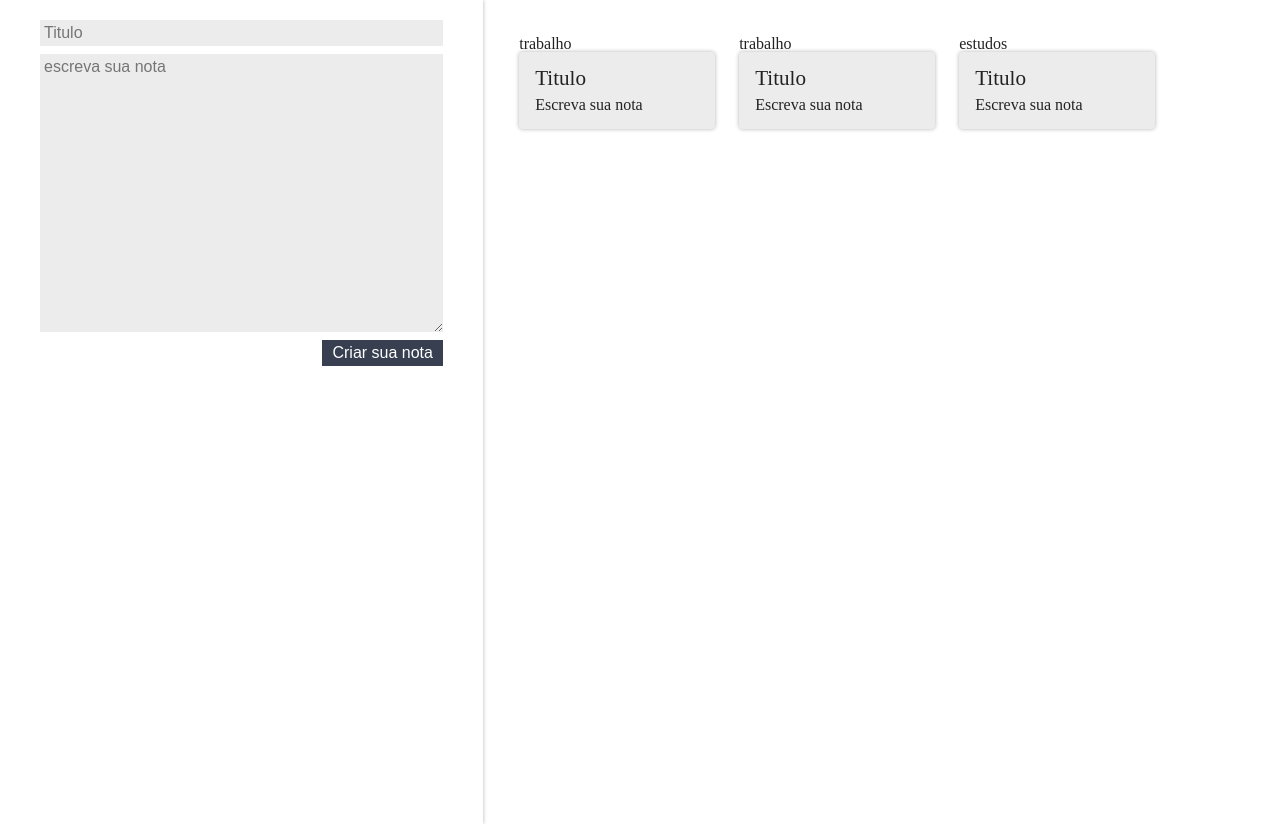
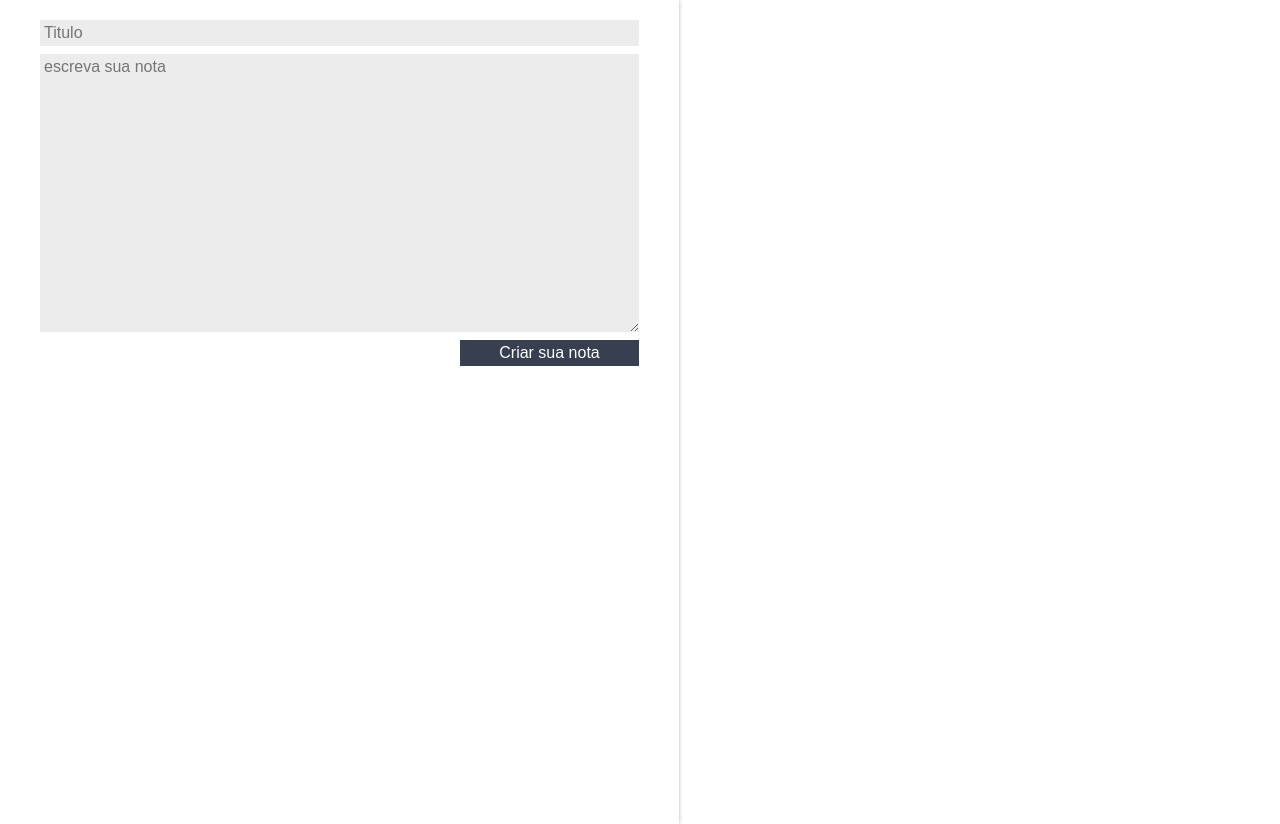
Before and after one commit to LucasMeyble/alura, a React (Create React App) app in the folder entendendo_react/ceep/: page / in a window 1280 px wide. Built offline with nearby package versions, Linux system fonts and the light colour scheme.

Commit message:
array para criar nova nota

```diff
--- a/entendendo_react/ceep/src/App.js
+++ b/entendendo_react/ceep/src/App.js
@@ -6,15 +6,23 @@
 
 class App extends Component{
 
+  constructor(){
+    super()
+    this.notas = [];
+  }
+
   criarNota(titulo, texto){
-    console.log(`nova nota foi criada ${titulo} ${texto}`);
+    const novaNota = {titulo, texto}
+
+    this.notas.push(novaNota);
+    console.log(this.notas.length)
   }
 
   render(){
     return (
       <section className='conteudo'>
-        <FormularioCadastro criarNota={this.criarNota}/>
-        <ListaDeNotas />
+        <FormularioCadastro criarNota={this.criarNota.bind(this)}/>
+        <ListaDeNotas notas={this.notas}/>
       </section>
     );
   }
--- a/entendendo_react/ceep/src/components/ListaDeNotas/ListaDeNotas.jsx
+++ b/entendendo_react/ceep/src/components/ListaDeNotas/ListaDeNotas.jsx
@@ -4,14 +4,15 @@
 
 class ListaDeNotas extends Component{
 
+
+
     render(){
         return(
             <ul className='lista-notas'>
                 {/* eu crio um array e mando os itens por categorias */}
-                { Array.of('trabalho', 'trabalho','estudos').map((categorias, key) => {
+                { this.props.notas.map((nota, key) => {
                     return (
                         <li className='lista-notas_item' key={key}>
-                            <div>{categorias}</div>
                             <CardNota/>
                         </li>
                     );
```
